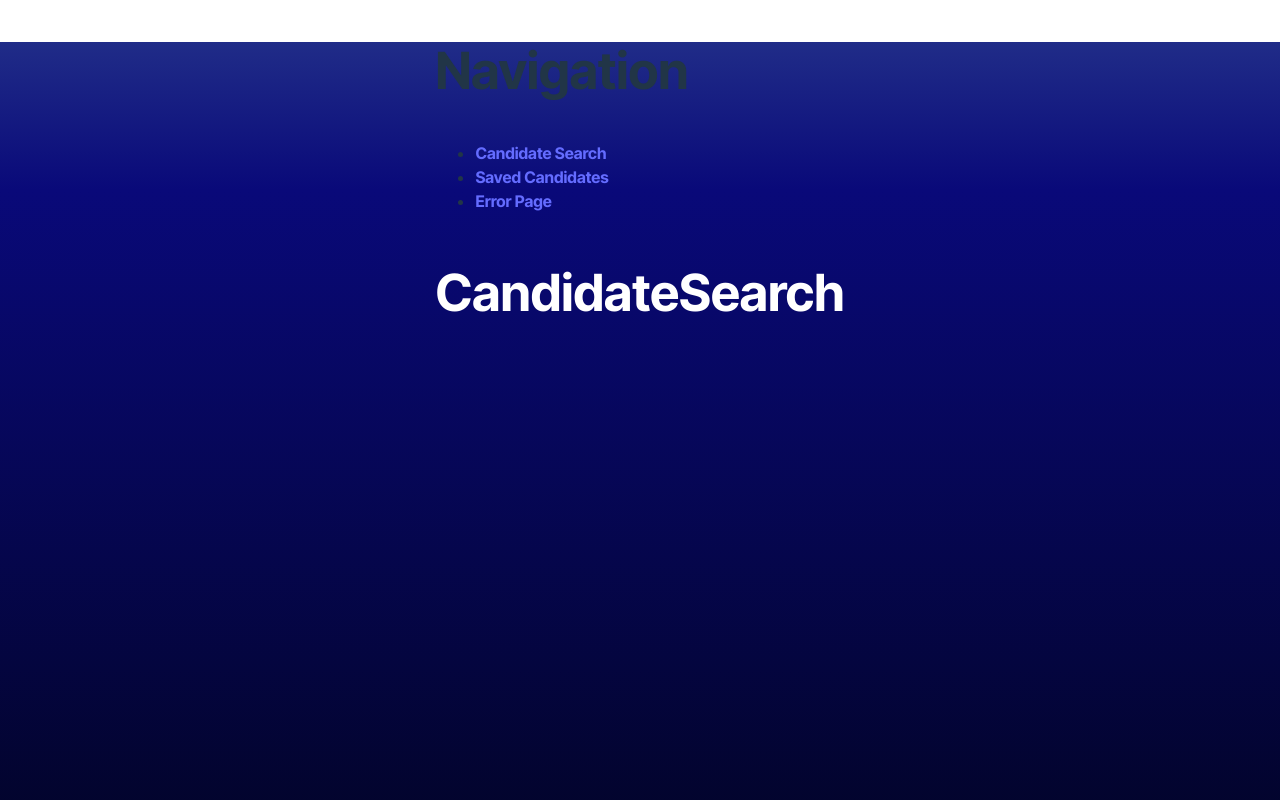
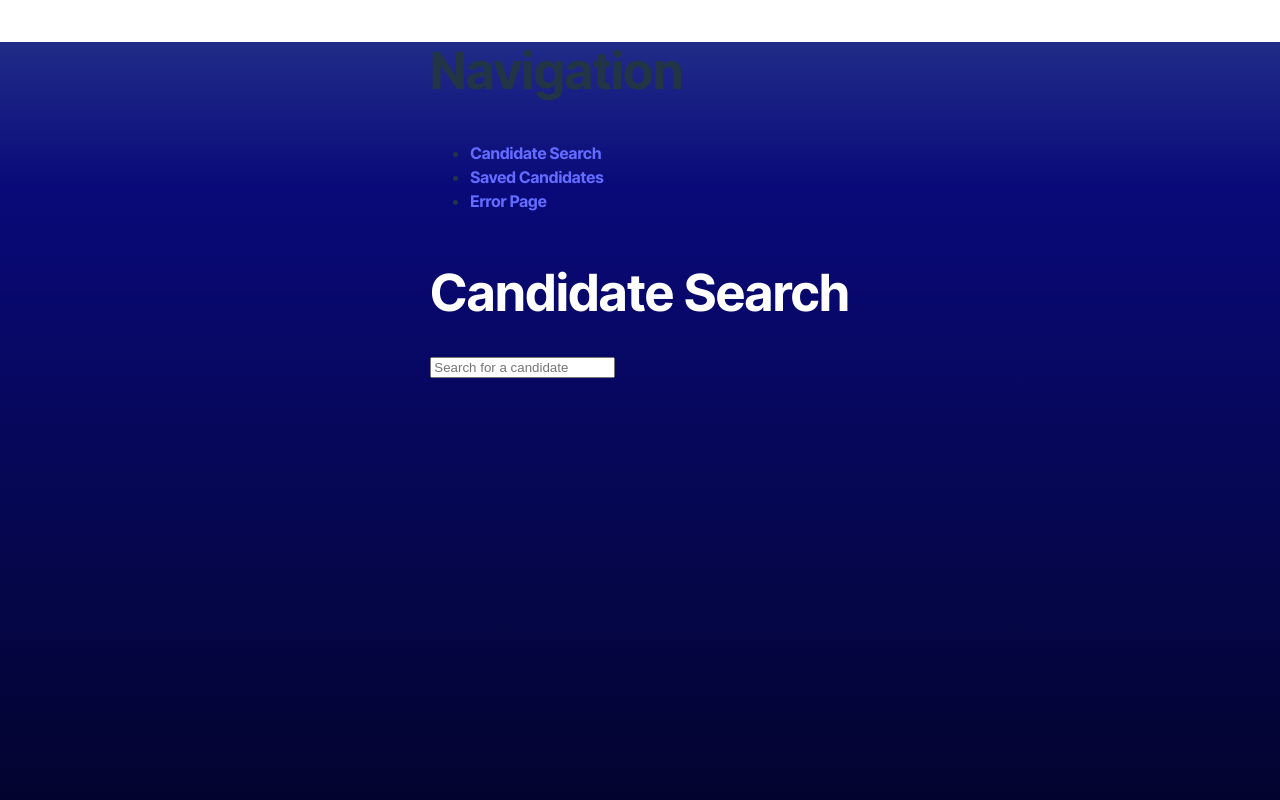
Before and after one commit to Romantech91/Candidate-Search, a React (Vite) app: page / in a window 1280 px wide. Shown: the top 800 px of the page. Built offline with nearby package versions, Linux system fonts and the light colour scheme.

Commit message:
candidate search.tsx completed.

```diff
--- /dev/null
+++ b/src/components/CandidateCard.tsx
@@ -0,0 +1,19 @@
+import React from 'react';
+import { Candidate } from '../interface/Candidate';
+
+interface CandidateCardProps {
+  candidate: Candidate;
+}
+
+const CandidateCard: React.FC<CandidateCardProps> = ({ candidate }) => {
+    return (
+        <div>
+        <img src={candidate.avatar_url} alt={candidate.login} />
+        <h2>{candidate.login}</h2>
+        <a href= {candidate.html_url} target="_blank" rel="noopener noreferrer">
+            View Profile
+        </a>
+        </div>
+    );
+}
+export default CandidateCard;
--- a/src/pages/CandidateSearch.tsx
+++ b/src/pages/CandidateSearch.tsx
@@ -1,8 +1,53 @@
 import { useState, useEffect } from 'react';
-import { searchGithub, searchGithubUser } from '../api/API';
+import { searchGithubUser } from '../api/API';
+import CandidateCard from '../components/CandidateCard';
+import { Candidate } from '../interface/Candidate';
 
 const CandidateSearch = () => {
-  return <h1>CandidateSearch</h1>;
+  const [searchTerm, setSearchTerm] = useState<string>('');
+  const [candidates, setCandidates] = useState<Candidate[]>([]);
+
+  useEffect(() => {
+
+    const fetchCandidates = async () => {
+      const response = await searchGithubUser(searchTerm);
+      setCandidates(response.items);
+    };
+
+    if (searchTerm) {
+      fetchCandidates();
+    }
+  }, [searchTerm]);
+
+  const addToSavedCandidates = () => {
+    let parsedCandidates: Candidate[] = [];
+    const savedCandidates = localStorage.getItem('savedCandidates');
+    if (typeof savedCandidates === 'string') {
+      parsedCandidates = JSON.parse(savedCandidates);
+    }
+    parsedCandidates.push(candidates[0]);
+    localStorage.setItem('savedCandidates', JSON.stringify(parsedCandidates));
+    setCandidates(candidates.slice(1));
+  };
+
+  return (
+    <div>
+      <h1>Candidate Search</h1>
+      <input
+        type="text"
+        value={searchTerm}
+        onChange={(e) => setSearchTerm(e.target.value)}
+        placeholder="Search for a candidate"
+      />
+      {candidates.length > 0 && (
+        <div>
+          <CandidateCard candidate={candidates[0]} />
+          <button onClick={addToSavedCandidates}>+</button>
+          <button onClick={() => setCandidates(candidates.slice(1))}>-</button>
+        </div>
+      )}
+    </div>
+  );
 };
 
 export default CandidateSearch;
--- /dev/null
+++ b/src/utils/interface/Candidate.tsx
@@ -0,0 +1,8 @@
+
+export interface Candidate {
+    login: string;
+    id: number;
+    avatar_url: string;
+    html_url: string;
+    [key: string]: any;
+  }
```
